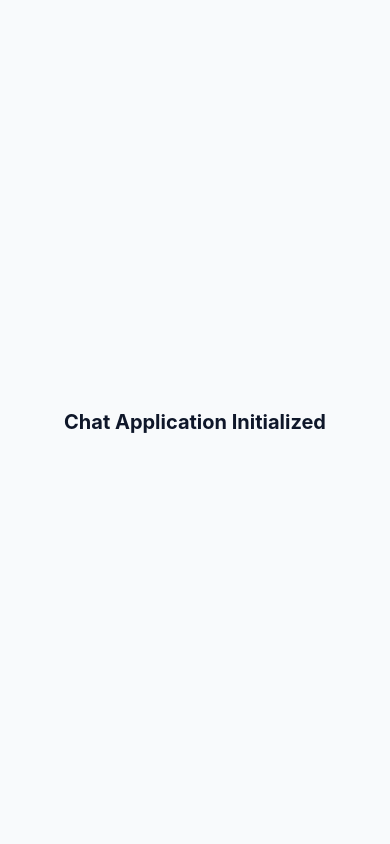
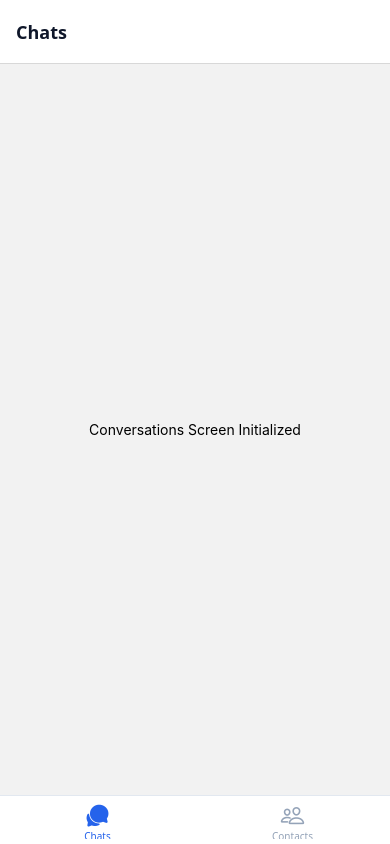
Before and after one commit to YogyeBerry/Chat-app-AD-project, a React Native app: screen /ConversationsTab in a window 390 px wide. Built offline with nearby package versions, Linux system fonts and the light colour scheme.

Commit message:
feat: configure chat navigation

```diff
--- a/App.jsx
+++ b/App.jsx
@@ -1,26 +1,16 @@
 import React from 'react';
-import { StyleSheet, Text, View } from 'react-native';
+import { SafeAreaProvider } from 'react-native-safe-area-context';
 import { StatusBar } from 'expo-status-bar';
+import { AppProvider } from './src/context/AppContext';
+import AppNavigator from './src/navigation/AppNavigator';
 
 export default function App() {
   return (
-    <View style={styles.container}>
-      <Text style={styles.title}>Chat Application Initialized</Text>
-      <StatusBar style="auto" />
-    </View>
+    <SafeAreaProvider>
+      <AppProvider>
+        <AppNavigator />
+        <StatusBar style="dark" />
+      </AppProvider>
+    </SafeAreaProvider>
   );
 }
-
-const styles = StyleSheet.create({
-  container: {
-    flex: 1,
-    backgroundColor: '#f8fafc',
-    alignItems: 'center',
-    justifyContent: 'center',
-  },
-  title: {
-    fontSize: 20,
-    fontWeight: '700',
-    color: '#0f172a',
-  },
-});
--- /dev/null
+++ b/src/context/AppContext.jsx
@@ -0,0 +1,37 @@
+import React, { createContext, useContext, useState } from 'react';
+import { API_CONFIG } from '../constants/config';
+
+const AppContext = createContext();
+
+export function AppProvider({ children }) {
+  // Current user representation (can be changed dynamically without hardcoding)
+  const [currentUser, setCurrentUser] = useState({
+    id: '1',
+    name: 'You (Demo User)',
+    email: 'user@example.com',
+    avatar: null,
+  });
+
+  const [baseUrl, setBaseUrl] = useState(API_CONFIG.DEFAULT_BASE_URL);
+
+  return (
+    <AppContext.Provider
+      value={{
+        currentUser,
+        setCurrentUser,
+        baseUrl,
+        setBaseUrl,
+      }}
+    >
+      {children}
+    </AppContext.Provider>
+  );
+}
+
+export function useApp() {
+  const context = useContext(AppContext);
+  if (!context) {
+    throw new Error('useApp must be used within an AppProvider');
+  }
+  return context;
+}
--- /dev/null
+++ b/src/navigation/AppNavigator.jsx
@@ -0,0 +1,111 @@
+import React from 'react';
+import { NavigationContainer } from '@react-navigation/native';
+import { createNativeStackNavigator } from '@react-navigation/native-stack';
+import { createBottomTabNavigator } from '@react-navigation/bottom-tabs';
+import { Ionicons } from '@expo/vector-icons';
+import { COLORS } from '../constants/theme';
+
+// Screens placeholder or actual implementations
+import ConversationsScreen from '../screens/ConversationsScreen';
+import UsersScreen from '../screens/UsersScreen';
+import ChatScreen from '../screens/ChatScreen';
+import GroupCreateScreen from '../screens/GroupCreateScreen';
+import ParticipantInfoScreen from '../screens/ParticipantInfoScreen';
+import CustomCameraScreen from '../screens/CustomCameraScreen';
+
+const Stack = createNativeStackNavigator();
+const Tab = createBottomTabNavigator();
+
+function MainTabs() {
+  return (
+    <Tab.Navigator
+      screenOptions={({ route }) => ({
+        tabBarIcon: ({ focused, color, size }) => {
+          let iconName = 'chatbubbles';
+          if (route.name === 'ConversationsTab') {
+            iconName = focused ? 'chatbubbles' : 'chatbubbles-outline';
+          } else if (route.name === 'UsersTab') {
+            iconName = focused ? 'people' : 'people-outline';
+          }
+          return <Ionicons name={iconName} size={size} color={color} />;
+        },
+        tabBarActiveTintColor: COLORS.primary,
+        tabBarInactiveTintColor: COLORS.textMuted,
+        tabBarStyle: {
+          borderTopColor: COLORS.border,
+          backgroundColor: '#FFFFFF',
+          elevation: 4,
+        },
+        headerStyle: {
+          backgroundColor: '#FFFFFF',
+        },
+        headerTitleStyle: {
+          fontWeight: '700',
+          color: COLORS.text,
+        },
+      })}
+    >
+      <Tab.Screen
+        name="ConversationsTab"
+        component={ConversationsScreen}
+        options={{ title: 'Chats' }}
+      />
+      <Tab.Screen
+        name="UsersTab"
+        component={UsersScreen}
+        options={{ title: 'Contacts' }}
+      />
+    </Tab.Navigator>
+  );
+}
+
+export default function AppNavigator() {
+  return (
+    <NavigationContainer>
+      <Stack.Navigator
+        screenOptions={{
+          headerStyle: {
+            backgroundColor: '#FFFFFF',
+          },
+          headerTitleStyle: {
+            fontWeight: '700',
+            color: COLORS.text,
+          },
+          headerTintColor: COLORS.primary,
+          headerBackTitleVisible: false,
+        }}
+      >
+        <Stack.Screen
+          name="MainTabs"
+          component={MainTabs}
+          options={{ headerShown: false }}
+        />
+        <Stack.Screen
+          name="Chat"
+          component={ChatScreen}
+          options={({ route }) => ({
+            title: route.params?.title || 'Chat',
+          })}
+        />
+        <Stack.Screen
+          name="GroupCreate"
+          component={GroupCreateScreen}
+          options={{ title: 'New Group' }}
+        />
+        <Stack.Screen
+          name="ParticipantInfo"
+          component={ParticipantInfoScreen}
+          options={{ title: 'Info' }}
+        />
+        <Stack.Screen
+          name="CustomCamera"
+          component={CustomCameraScreen}
+          options={{
+            headerShown: false,
+            presentation: 'fullScreenModal',
+          }}
+        />
+      </Stack.Navigator>
+    </NavigationContainer>
+  );
+}
--- /dev/null
+++ b/src/screens/ChatScreen.jsx
@@ -0,0 +1,14 @@
+import React from 'react';
+import { View, Text, StyleSheet } from 'react-native';
+
+export default function ChatScreen() {
+  return (
+    <View style={styles.container}>
+      <Text>Chat Screen Initialized</Text>
+    </View>
+  );
+}
+
+const styles = StyleSheet.create({
+  container: { flex: 1, alignItems: 'center', justifyContent: 'center' },
+});
--- /dev/null
+++ b/src/screens/ConversationsScreen.jsx
@@ -0,0 +1,14 @@
+import React from 'react';
+import { View, Text, StyleSheet } from 'react-native';
+
+export default function ConversationsScreen() {
+  return (
+    <View style={styles.container}>
+      <Text>Conversations Screen Initialized</Text>
+    </View>
+  );
+}
+
+const styles = StyleSheet.create({
+  container: { flex: 1, alignItems: 'center', justifyContent: 'center' },
+});
--- /dev/null
+++ b/src/screens/CustomCameraScreen.jsx
@@ -0,0 +1,14 @@
+import React from 'react';
+import { View, Text, StyleSheet } from 'react-native';
+
+export default function CustomCameraScreen() {
+  return (
+    <View style={styles.container}>
+      <Text>Custom Camera Screen Initialized</Text>
+    </View>
+  );
+}
+
+const styles = StyleSheet.create({
+  container: { flex: 1, alignItems: 'center', justifyContent: 'center' },
+});
--- /dev/null
+++ b/src/screens/GroupCreateScreen.jsx
@@ -0,0 +1,14 @@
+import React from 'react';
+import { View, Text, StyleSheet } from 'react-native';
+
+export default function GroupCreateScreen() {
+  return (
+    <View style={styles.container}>
+      <Text>Group Create Screen Initialized</Text>
+    </View>
+  );
+}
+
+const styles = StyleSheet.create({
+  container: { flex: 1, alignItems: 'center', justifyContent: 'center' },
+});
--- /dev/null
+++ b/src/screens/ParticipantInfoScreen.jsx
@@ -0,0 +1,14 @@
+import React from 'react';
+import { View, Text, StyleSheet } from 'react-native';
+
+export default function ParticipantInfoScreen() {
+  return (
+    <View style={styles.container}>
+      <Text>Participant Info Screen Initialized</Text>
+    </View>
+  );
+}
+
+const styles = StyleSheet.create({
+  container: { flex: 1, alignItems: 'center', justifyContent: 'center' },
+});
--- /dev/null
+++ b/src/screens/UsersScreen.jsx
@@ -0,0 +1,14 @@
+import React from 'react';
+import { View, Text, StyleSheet } from 'react-native';
+
+export default function UsersScreen() {
+  return (
+    <View style={styles.container}>
+      <Text>Users Screen Initialized</Text>
+    </View>
+  );
+}
+
+const styles = StyleSheet.create({
+  container: { flex: 1, alignItems: 'center', justifyContent: 'center' },
+});
```
